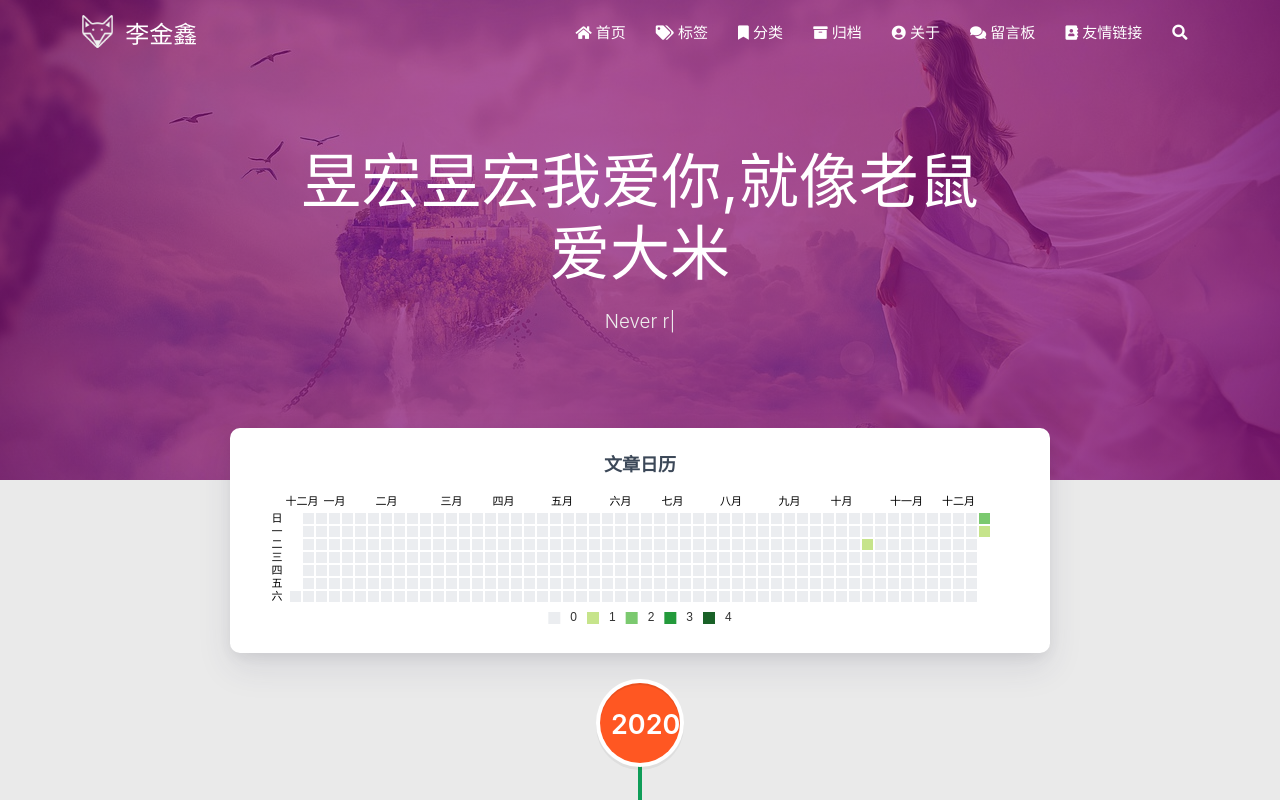
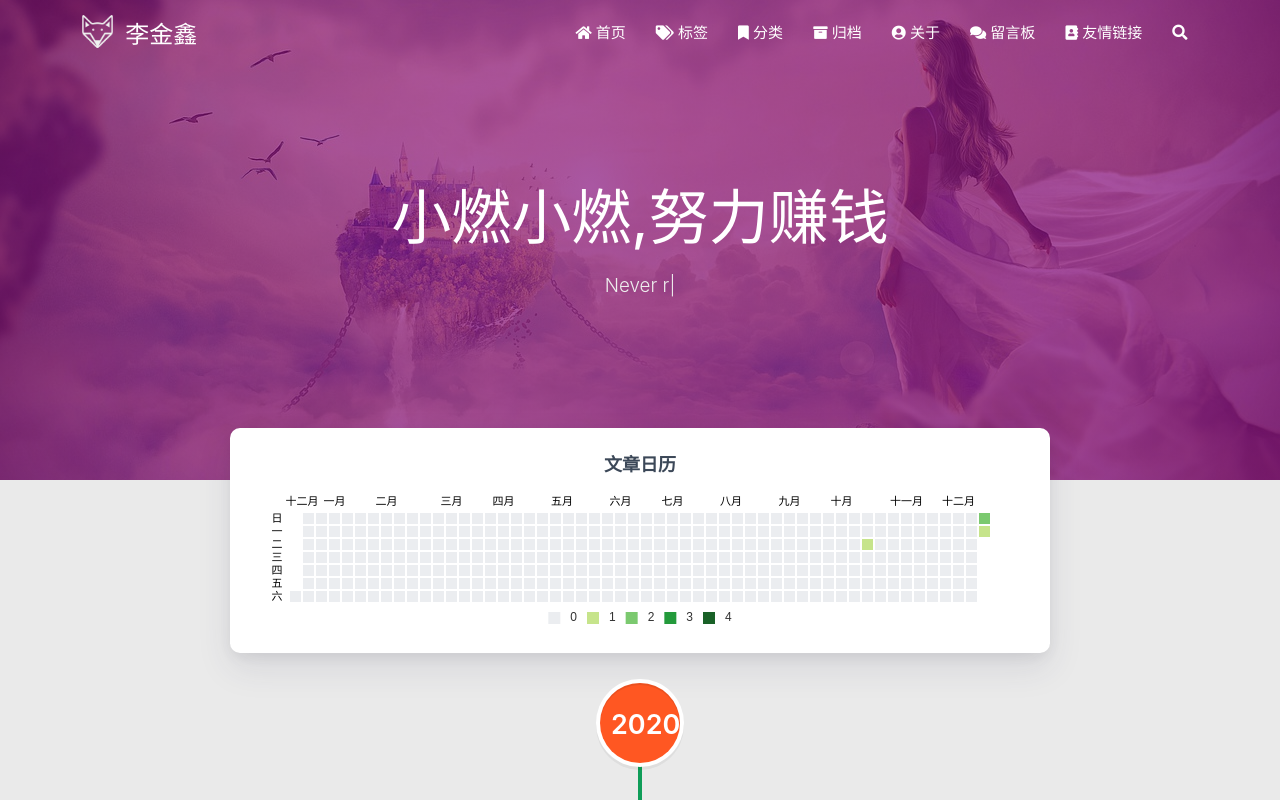
Before and after one commit to fourGold/fourGold.github.io, a plain HTML site: page archives/2020/10/index.html in a window 1280 px wide. Shown: the top 800 px of the page. Drawn offline with nearby package versions, Linux system fonts and the light colour scheme; some packages are replaced by stand-ins of ours; no server answers; a script that the page names is missing.

Commit message:
Site updated: 2020-12-28 23:30:59

```diff
--- a/archives/2020/10/index.html
+++ b/archives/2020/10/index.html
@@ -313,7 +313,7 @@
         <div class="brand">
             <div class="title center-align">
 
-                昱宏昱宏我爱你,就像老鼠爱大米
+                小燃小燃,努力赚钱
 
             </div>
 
```
Also changed, not shown: archives/2020/12/index.html (+1 -1 lines), archives/2020/index.html (+1 -1 lines), archives/index.html (+1 -1 lines), index.html (+1 -1 lines), tags/git-idea/index.html (+1 -1 lines), tags/tip/index.html (+1 -1 lines).
